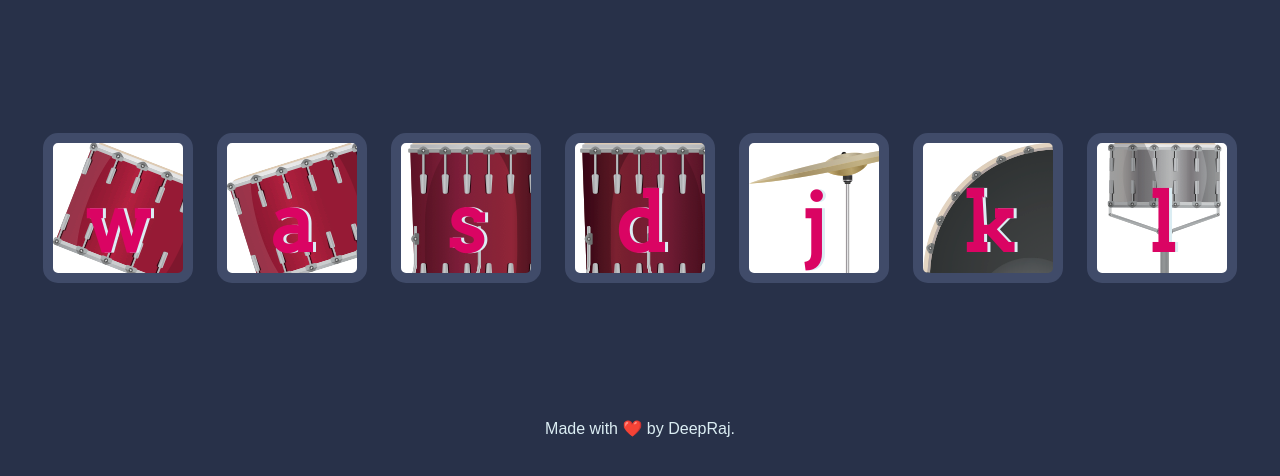
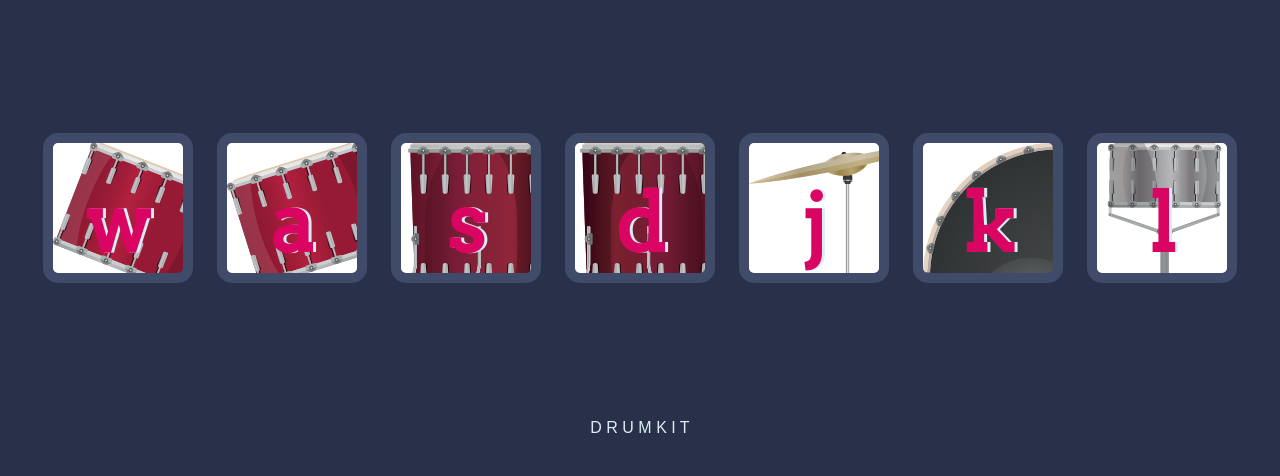
Before and after one commit to d33p-learner/Drum-Kit, a plain HTML site: page index.html in a window 1280 px wide. Shown: the part 156-632 px from the top of the page. Drawn offline with Linux system fonts and the light colour scheme.

Commit message:
Update index.html

```diff
--- a/index.html
+++ b/index.html
@@ -23,7 +23,15 @@
 
 
   <footer>
-    Made with ❤️ by DeepRaj.
+    D
+    R
+    U
+    M
+
+
+    K
+    I
+    T
   </footer>
 
   <script src="index.js" type="text/javascript"></script>
```
